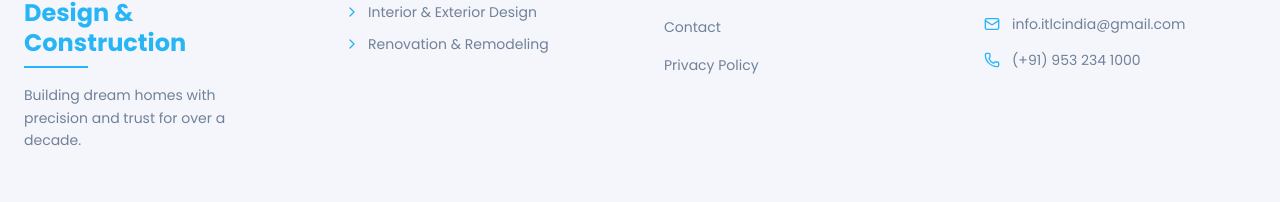
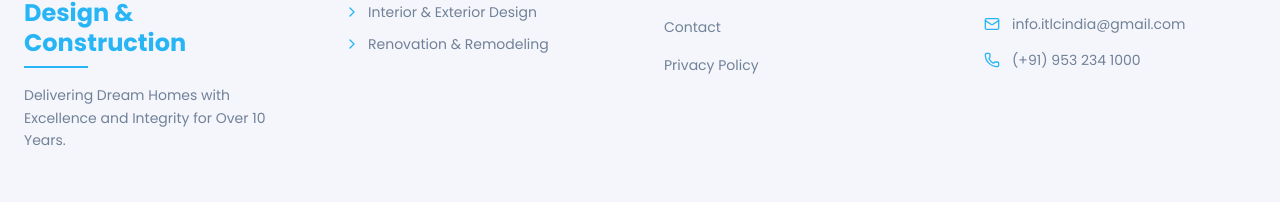
Before and after one commit to mrity222-ai/ITLC-Con, a Next.js app: page / in a window 1280 px wide. Shown: the part 10158-10360 px from the top of the page. Built offline with nearby package versions, Linux system fonts and the light colour scheme; what @genkit-ai/google-genai, genkit would draw is missing.

Commit message:
Delivering Dream Homes with Excellence and Integrity for Over 10 Years.

```diff
--- a/src/components/layout/footer.tsx
+++ b/src/components/layout/footer.tsx
@@ -43,7 +43,7 @@ export default function Footer() {
             </h3>
             <div className="w-16 h-0.5 bg-primary mb-4"></div>
             <p className="text-muted-foreground text-sm leading-relaxed max-w-[250px]">
-              Building dream homes with precision and trust for over a decade.
+              Delivering Dream Homes with Excellence and Integrity for Over 10 Years.
             </p>
           </div>
 
```
